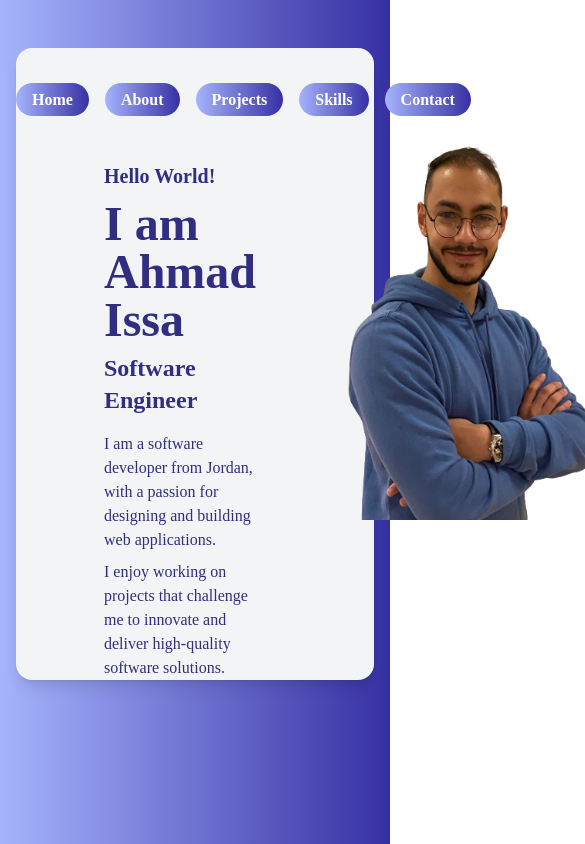
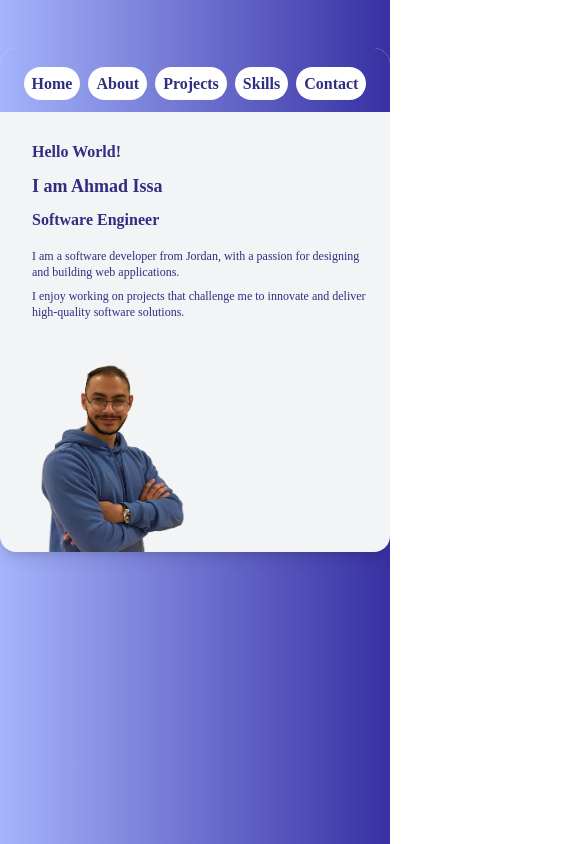
Before and after one commit to AhmadIssa02/Portfolio-vercel, a Next.js app: page / in a window 390 px wide. Shown: the top 844 px of the page, 585 px wide, since content can reach past the window. Built offline with nearby package versions, Linux system fonts and the light colour scheme; a web font is replaced by a local one.

Commit message:
make home page responsive

```diff
--- a/app/page.tsx
+++ b/app/page.tsx
@@ -50,15 +50,15 @@ export default function Home() {
           rel="stylesheet"
         />
       </Head>
-      <main className="flex min-h-screen font-body flex-col items-center justify-between pt-12 px-4 md:px-24 bg-gradient-to-r from-indigo-300 to-indigo-800">
-        <div className="rounded-2xl shadow-lg bg-gray-100 w-full md:w-4/5 h- relative">
-          <div className='flex' >
-            <ul className="flex justify-center md:mx-12 mt-10 space-x-4">
-              <li className="section transform transition-transform hover:scale-110"><a href="#home" className={`text-white font-semibold bg-gradient-to-r from-indigo-300 to-indigo-800 px-4 py-2 rounded-full text-base md:text-lg hover:underline ${activeSection === "home" ? "active" : ""}`} onClick={() => handleLinkClick("home")}>Home</a></li>
-              <li className="section transform transition-transform hover:scale-110"><a href="#about" className={`text-white font-semibold bg-gradient-to-r from-indigo-300 to-indigo-800 px-4 py-2 rounded-full text-base md:text-lg hover:underline ${activeSection === "about" ? "active" : ""}`} onClick={() => handleLinkClick("about")}>About</a></li>
-              <li className="section transform transition-transform hover:scale-110"><a href="#projects" className={`text-white font-semibold bg-gradient-to-r from-indigo-300 to-indigo-800 px-4 py-2 rounded-full text-base md:text-lg hover:underline ${activeSection === "projects" ? "active" : ""}`} onClick={() => handleLinkClick("projects")}>Projects</a></li>
-              <li className="section transform transition-transform hover:scale-110"><a href="#skills" className={`text-white font-semibold bg-gradient-to-r from-indigo-300 to-indigo-800 px-4 py-2 rounded-full text-base md:text-lg hover:underline ${activeSection === "skills" ? "active" : ""}`} onClick={() => handleLinkClick("skills")}>Skills</a></li>
-              <li className="section transform transition-transform hover:scale-110"><a href="#contact" className={`text-white font-semibold bg-gradient-to-r from-indigo-300 to-indigo-800 px-4 py-2 rounded-full text-base md:text-lg hover:underline ${activeSection === "contact" ? "active" : ""}`} onClick={() => handleLinkClick("contact")}>Contact</a></li>
+      <main className="flex min-h-screen font-body flex-col items-center justify-between pt-12  md:px-24 bg-gradient-to-r from-indigo-300 to-indigo-800">
+        <div className="rounded-2xl shadow-lg sm:mb-10 md:mb-2 bg-gray-100 w-auto lg:w-11/12 first-letter:h-relative ">
+          <div className='flex bg-gradient-to-r from-indigo-300 to-indigo-800 pb-4 rounded-t-2xl' >
+            <ul className="flex justify-between mx-auto mt-6 space-x-2 md:space-x-4 ">
+              <li className="section transform transition-transform hover:scale-110"><a href="#home" className={`text-indigo-900 font-extrabold bg-white rounded-full text-base lg:text-xl hover:underline px-2 md:px-4 lg:px-8 py-2 ${activeSection === "home" ? "active" : ""}`} onClick={() => handleLinkClick("home")}>Home</a></li>
+              <li className="section transform transition-transform hover:scale-110"><a href="#about" className={`text-indigo-900 font-semibold bg-white rounded-full text-base lg:text-xl hover:underline px-2 md:px-4 lg:px-8 py-2 ${activeSection === "about" ? "active" : ""}`} onClick={() => handleLinkClick("about")}>About</a></li>
+              <li className="section transform transition-transform hover:scale-110"><a href="#projects" className={`text-indigo-900 font-semibold bg-white rounded-full text-base lg:text-xl hover:underline px-2 md:px-4 lg:px-8 py-2 ${activeSection === "projects" ? "active" : ""}`} onClick={() => handleLinkClick("projects")}>Projects</a></li>
+              <li className="section transform transition-transform hover:scale-110"><a href="#skills" className={`text-indigo-900 font-semibold bg-white rounded-full text-base lg:text-xl hover:underline px-2 md:px-4 lg:px-8 py-2 ${activeSection === "skills" ? "active" : ""}`} onClick={() => handleLinkClick("skills")}>Skills</a></li>
+              <li className="section transform transition-transform hover:scale-110"><a href="#contact" className={`text-indigo-900 font-semibold bg-white rounded-full text-base lg:text-xl hover:underline px-2 md:px-4 lg:px-8 py-2 ${activeSection === "contact" ? "active" : ""}`} onClick={() => handleLinkClick("contact")}>Contact</a></li>
             </ul>
           </div>
           {sections[activeSection]}
--- a/components/HomeComponent.tsx
+++ b/components/HomeComponent.tsx
@@ -8,19 +8,19 @@ function HomeComponent() {
 
   return (
     <div>
-      <div className="flex ml-6 mt-6 font-semibold">
-        <div className="ml-10 font-semibold mt-6 text-2xl text-indigo-900">
-          <div className='ml-6 font-bold text-[20px]'>Hello World! </div>
-          <div className='ml-6 my-2 font-bold text-5xl'>I am Ahmad Issa</div>
-          <div className='ml-6'>  Software Engineer </div>
+      <div className="flex flex-col sm:flex-row mx-2 sm:ml-1 mt-1 lg:ml-6 lg:mt-6 font-semibold">
+        <div className="mx-4 lg:ml-10 font-semibold mt-6 text-lg lg:text-2xl text-indigo-900">
+          <div className='mx-2 lg:ml-6 font-bold text-base md:text-2x lg:text-3xl'>Hello World! </div>
+          <div className='mx-2 lg:ml-6 my-2 font-bold text-lg md:text-3xl lg:text-5xl'>I am Ahmad Issa</div>
+          <div className='mx-2 lg:ml-6 text-base md:text-lg lg:text-xl'>  Software Engineer </div>
           {/* <TextAnimation  textToAnimate={animatedText} /> */}
-          <div className="ml-6 mt-4 font-medium text-base">
+          <div className="ml-2 pb-10 lg:ml-6 mt-4 font-medium text-xs md:text-base lg:text-lg">
             I am a software developer from Jordan, with a passion for designing and building web applications.
             <div className="mt-2"/>
             I enjoy working on projects that challenge me to innovate and deliver high-quality software solutions.
           </div>
         </div>
-        <img className="w-96 h-96 ml-12 " src={myImage.src} alt="My Image" />
+        <img className="bottom-0 mb-0 pb-0 w-48 h-48 sm:w-60 sm:h-60 md:w-72 md:h-72 lg:w-96 lg:h-96 ml-2 md:ml-6 lg:ml-12 mt-auto " src={myImage.src} alt="My Image" />
       </div>
     </div>
   );
```
